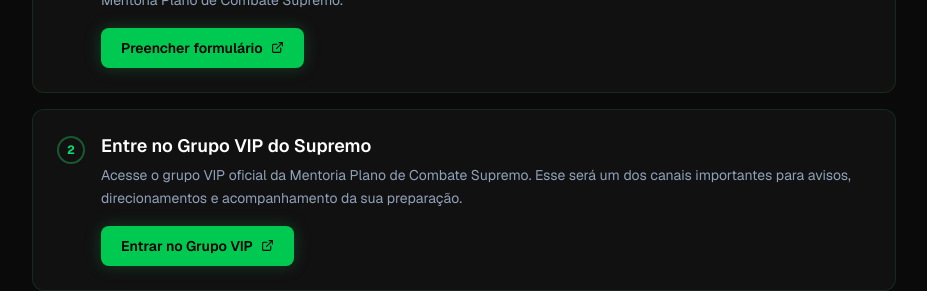
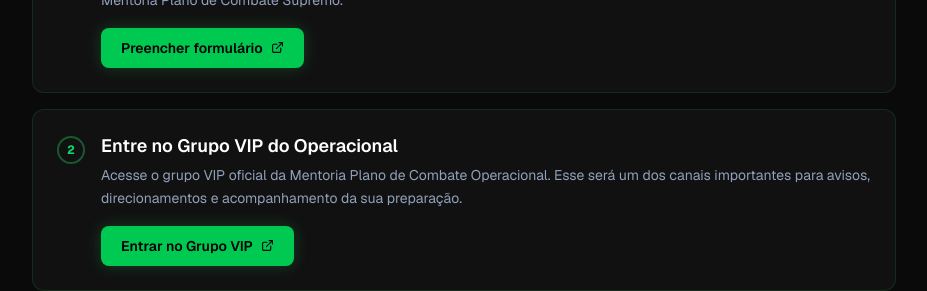
Before and after one commit to marketing942/fim-de-venda-cppem-mentoria-operacional, a Next.js app: page / in a window 1280 px wide. Shown: the part 800-1091 px from the top of the page, without its empty margins (176-1103 px from the left). Built offline with nearby package versions, Linux system fonts and the light colour scheme.

Commit message:
Update StepsChecklist.tsx

```diff
--- a/src/components/StepsChecklist.tsx
+++ b/src/components/StepsChecklist.tsx
@@ -19,11 +19,11 @@ const STEPS: Step[] = [
   },
   {
     id: 2,
-    title: "Entre no Grupo VIP do Supremo",
+    title: "Entre no Grupo VIP do Operacional",
     description:
-      "Acesse o grupo VIP oficial da Mentoria Plano de Combate Supremo. Esse será um dos canais importantes para avisos, direcionamentos e acompanhamento da sua preparação.",
+      "Acesse o grupo VIP oficial da Mentoria Plano de Combate Operacional. Esse será um dos canais importantes para avisos, direcionamentos e acompanhamento da sua preparação.",
     buttonLabel: "Entrar no Grupo VIP",
-    link: "https://chat.whatsapp.com/J4Y212N6Ssk06PzHOGGw5q",
+    link: "https://chat.whatsapp.com/C0sLXxaF3SD9x4LKWD8pJF",
   },
   {
     id: 3,
```
